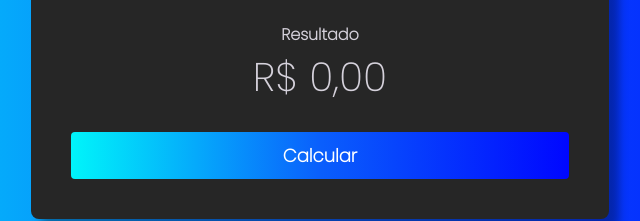
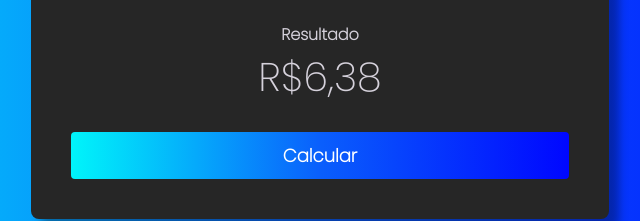
Before and after one commit to ThalissonDev01/CalculadoraDeJurosCompostos, a plain HTML site: page index.html in a window 1280 px wide. Both pictures are taken after typing "5", "5", "5" into the empty fields and a click on the button "Calcular". Shown: the part 468-689 px from the top of the page, 320-960 px from the left. Drawn offline with Linux system fonts and the light colour scheme.

Commit message:
javascript finalizado

```diff
--- a/index.html
+++ b/index.html
@@ -42,5 +42,7 @@
             </button>
         </div>
     </main>
+
+    <script type="text/javascript" src="js/script.js"></script>
 </body>
 </html>
--- a/js/script.js
+++ b/js/script.js
@@ -0,0 +1,10 @@
+document.getElementById('calculate').addEventListener('click', function(){
+    const value = document.getElementById('value').value
+    const free = (document.getElementById('free').value) / 100
+    const time = document.getElementById('time').value
+
+    const total = value * (1 + free)**time
+
+    document.getElementById('total').innerHTML = ("R$" + total.toFixed(2).replace('.', ','))
+
+})
```
